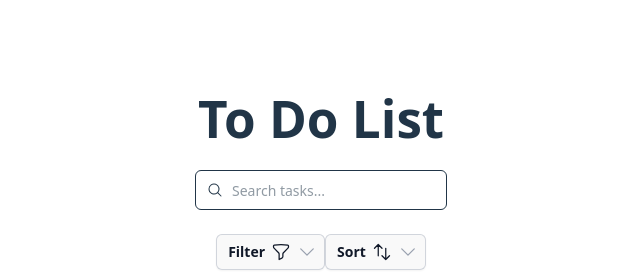
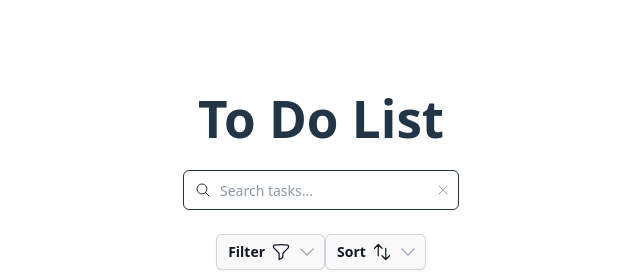
Before and after one commit to ManpreetSL/to-do-list, a React (Vite) app: page / in a window 1280 px wide. Shown: the top 272 px of the page, without its empty margins (319-959 px from the left). Built offline with nearby package versions, Linux system fonts and the light colour scheme.

Commit message:
feat: add button to clear search

```diff
--- a/src/components/SearchBar.tsx
+++ b/src/components/SearchBar.tsx
@@ -1,21 +1,26 @@
-import { MagnifyingGlassIcon } from '@heroicons/react/24/solid';
+import { MagnifyingGlassIcon, XMarkIcon } from '@heroicons/react/24/outline';
 
-type Props = {
+type SearchBarProps = {
   value: string;
-  onSearchInputChange: (e: React.ChangeEvent<HTMLInputElement>) => void;
+  onSearchInputChange: (value: string) => void;
 };
 
-const SearchBar = ({ value, onSearchInputChange }: Props) => {
+const SearchBar = ({ value, onSearchInputChange }: SearchBarProps) => {
   return (
     <>
       <div className='relative py-2 my-2'>
         <input
-          className='pl-9 flex h-10 w-full rounded-md border border-input bg-background px-3 py-2 text-base ring-offset-background file:border-0 file:bg-transparent file:text-sm file:font-medium file:text-foreground placeholder:text-muted-foreground focus-visible:outline-none focus-visible:ring-2 focus-visible:ring-ring focus-visible:ring-offset-2 disabled:cursor-not-allowed disabled:opacity-50 md:text-sm flex-1'
+          className='px-9 py-2 flex h-10 w-full rounded-md border border-input bg-background text-base ring-offset-background file:border-0 file:bg-transparent file:text-sm file:font-medium file:text-foreground placeholder:text-muted-foreground focus-visible:outline-none focus-visible:ring-2 focus-visible:ring-ring focus-visible:ring-offset-2 disabled:cursor-not-allowed disabled:opacity-50 md:text-sm flex-1'
           placeholder='Search tasks...'
           value={value}
-          onChange={onSearchInputChange}
+          onChange={(e) => onSearchInputChange(e.target.value)}
         />
         <MagnifyingGlassIcon className='lucide lucide-search absolute left-3 top-1/2 -translate-y-1/2 text-muted-foreground w-4 h-4' />
+        <XMarkIcon
+          aria-hidden='true'
+          className='lucide lucide-search absolute right-3 top-1/2 -translate-y-1/2 text-muted-foreground w-4 h-4 -mr-1 size-5 text-gray-400'
+          onClick={() => onSearchInputChange('')}
+        />
       </div>
     </>
   );
--- a/src/components/ToDoList.tsx
+++ b/src/components/ToDoList.tsx
@@ -64,17 +64,12 @@ const ToDoList = () => {
   const [date, setDate] = useState(new Date().toISOString().split('T')[0]);
   const [filter, setFilter] = useState<string | null>(null);
 
-  const handleSearchInputChange = (e: React.ChangeEvent<HTMLInputElement>) => {
-    const { value } = e.target;
-    setSearchInput(value);
-  };
-
   return (
     <div className='flex flex-col gap-y-2 items-center'>
       <h1 className='text-3xl font-bold'>To Do List</h1>
       <SearchBar
         value={searchInput}
-        onSearchInputChange={handleSearchInputChange}
+        onSearchInputChange={(value) => setSearchInput(value)}
       />
       <div>
         <DropdownMenu>
```
